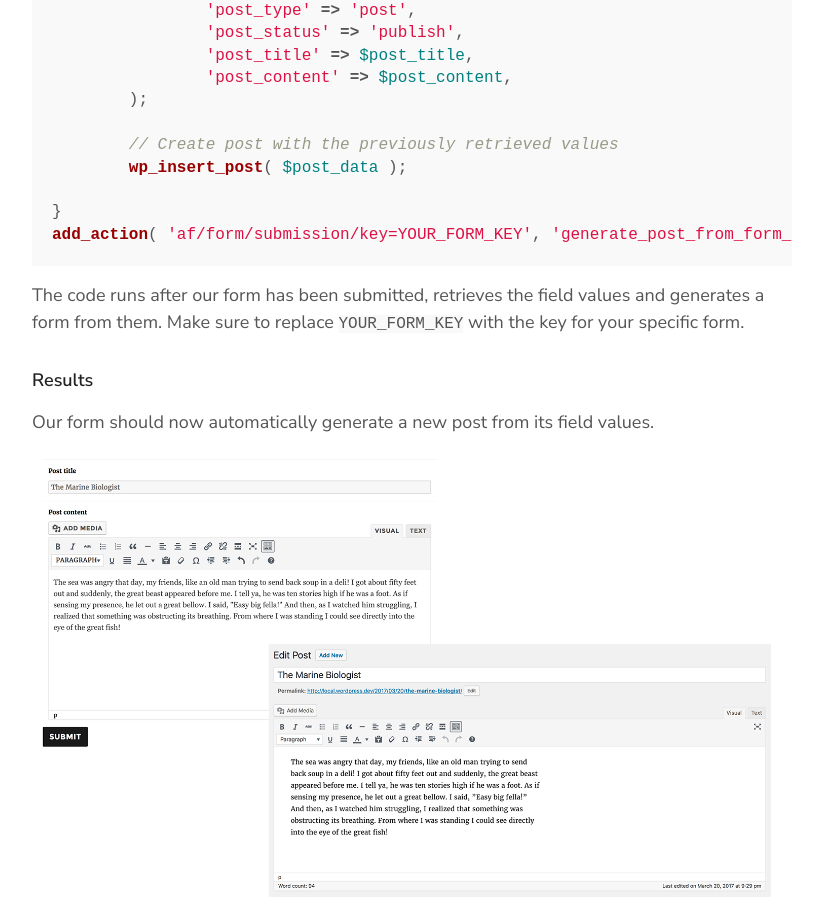
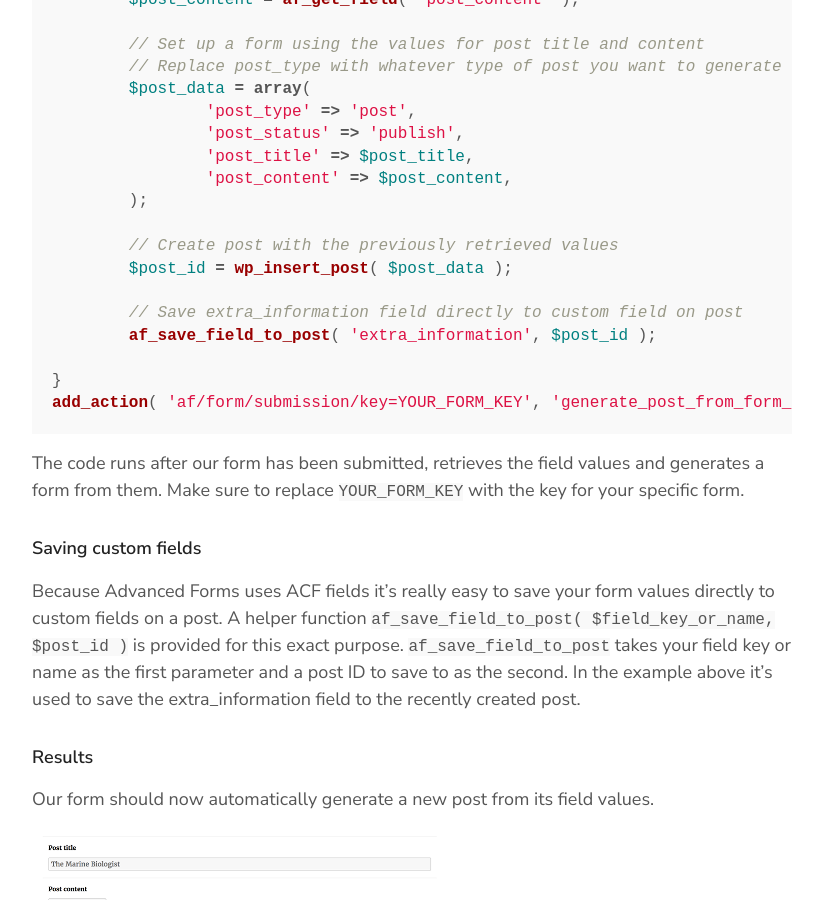
Before and after one commit to advancedforms/advancedforms.github.io, a Jekyll site: the page built from _posts/2017-03-20-setting-up-a-form-to-create-posts.markdown, in a window 1280 px wide and 900 px high, scrolled down 1334 px. Shown: the whole window, without its empty margins (28-851 px from the left). Built offline with Jekyll 4.4.1, drawn with Linux system fonts in a browser that asks for light colours; comment, search, counter and statistics services are not loaded; some of the changed text lies outside the part shown.

Commit message:
Added documentation for af_save_field_to_post

```diff
--- a/_posts/2017-03-20-setting-up-a-form-to-create-posts.markdown
+++ b/_posts/2017-03-20-setting-up-a-form-to-create-posts.markdown
@@ -11,7 +11,7 @@ A common use for front-end forms is to create posts with submitted form data. Ad
 
 The first step is creating a form which we'll later customize. Create a new form through the admin panel and leave all settings to their defaults. Make note of the unique form key shown beneath the title field, the form key will be used to target our form in code later.
 
-Next we need to add fields to our form. Create a new ACF field group and set its location to match our form. Add one field for the post title and another for the post content. Here's an example of a configured field group:
+Next we need to add fields to our form. Create a new ACF field group and set its location to match our form. Add one field for the post title and another for the post content and also set the location to match posts because we want to use the same fields there. Here's an example of a configured field group:
 
 ![Example field configuration]({{ site.url }}/assets/images/post-generating-form-group.png)
 
@@ -38,7 +38,10 @@ function generate_post_from_form_submission() {
 	);
 
 	// Create post with the previously retrieved values
-	wp_insert_post( $post_data );
+	$post_id = wp_insert_post( $post_data );
+
+	// Save extra_information field directly to custom field on post
+	af_save_field_to_post( 'extra_information', $post_id );
 
 }
 add_action( 'af/form/submission/key=YOUR_FORM_KEY', 'generate_post_from_form_submission', 10 );
@@ -47,6 +50,10 @@ add_action( 'af/form/submission/key=YOUR_FORM_KEY', 'generate_post_from_form_sub
 
 The code runs after our form has been submitted, retrieves the field values and generates a form from them. Make sure to replace `YOUR_FORM_KEY` with the key for your specific form.
 
+## Saving custom fields
+
+Because Advanced Forms uses ACF fields it's really easy to save your form values directly to custom fields on a post. A helper function `af_save_field_to_post( $field_key_or_name, $post_id )` is provided for this exact purpose. `af_save_field_to_post` takes your field key or name as the first parameter and a post ID to save to as the second. In the example above it's used to save the extra_information field to the recently created post.
+
 ## Results
 
 Our form should now automatically generate a new post from its field values.
```
Also changed, not shown: assets/images/post-generating-form-group.png.
